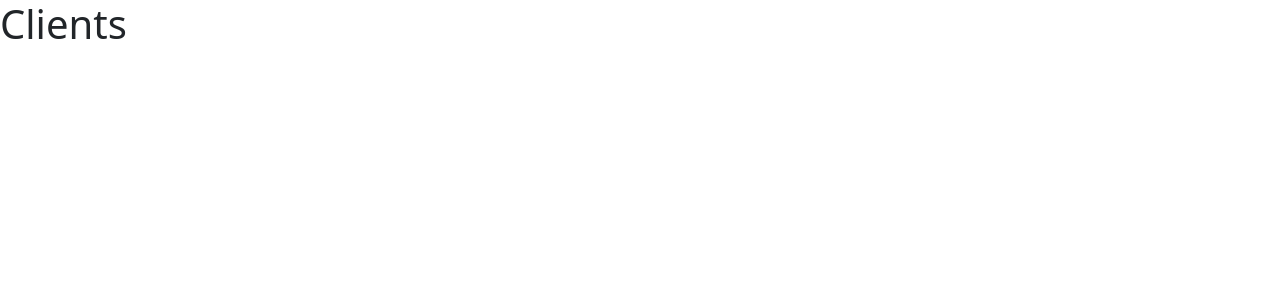
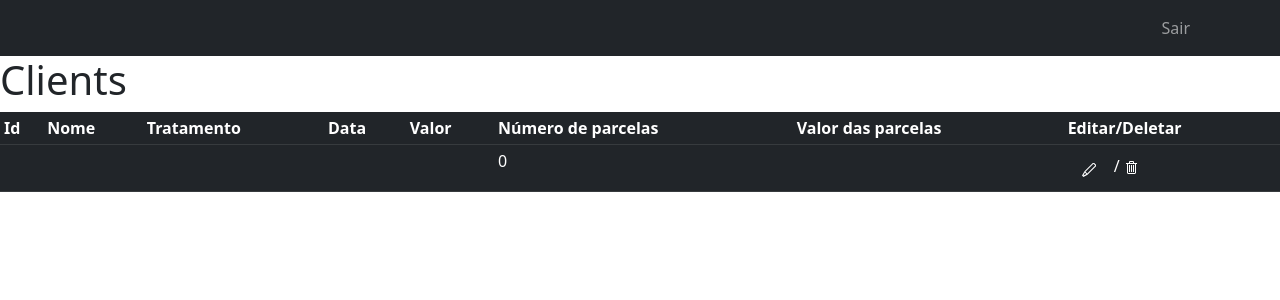
Before and after one commit to Humberto-Bonadiman/softeo-frontend, a React (Create React App) app: page /clients in a window 1280 px wide. Shown: the top 300 px of the page. Built offline with nearby package versions, Linux system fonts and the light colour scheme.

Commit message:
feat: create table for clients

```diff
--- a/package.json
+++ b/package.json
@@ -15,6 +15,7 @@
     "react": "^18.2.0",
     "react-bootstrap": "^2.5.0",
     "react-dom": "^18.2.0",
+    "react-icons": "^4.4.0",
     "react-router-dom": "^6.3.0",
     "react-scripts": "5.0.1",
     "typescript": "^4.8.3",
--- /dev/null
+++ b/src/components/Header.tsx
@@ -0,0 +1,42 @@
+import React, { useContext } from 'react';
+import { Container, Navbar, Nav } from 'react-bootstrap';
+import { useNavigate } from 'react-router-dom';
+import { DentistContext } from '../context/DentistContext';
+
+const Header = () => {
+  const { dentist } = useContext(DentistContext);
+  const navigate = useNavigate();
+
+  const logout = () => {
+    localStorage.removeItem('token');
+    localStorage.removeItem('dentist');
+    navigate('/login');
+  };
+
+  return (
+    <Navbar expand="sm" bg="dark" variant="dark" className="pt-2 pb-2">
+      <Container>
+        <Navbar.Toggle aria-controls="responsive-navbar-nav" />
+        <Navbar.Collapse id="responsive-navbar-nav">
+          <Nav className="me-auto">
+            <Nav.Link
+                data-testid="customer_products__element-navbar-user-full-name"
+              >
+                { dentist.email }
+              </Nav.Link>
+          </Nav>
+          <Nav>
+            <Nav.Link
+              data-testid="customer_products__element-navbar-link-logout"
+              onClick={ logout }
+            >
+              Sair
+            </Nav.Link>
+          </Nav>
+        </Navbar.Collapse>
+      </Container>
+    </Navbar>
+  );
+};
+
+export default Header;
--- a/src/context/DentistContext.tsx
+++ b/src/context/DentistContext.tsx
@@ -1,36 +1,52 @@
 import React, { useState, createContext, ReactNode } from 'react';
+import { IClients } from '../interfaces/clientInterface';
+import { IDentist } from '../interfaces/dentistInterface';
 
 type DentistContextProps = {
   children: ReactNode;
 };
 
-interface IDentist {
-  id: string;
-  name: string;
-  email: string;
-  password: string;
-}
-
 type DentistContextType = {
-  dentists: IDentist[];
-  setDentists: React.Dispatch<React.SetStateAction<IDentist[]>>;
+  dentist: IDentist;
+  setDentist: React.Dispatch<React.SetStateAction<IDentist>>;
+  token: string;
+  setToken: React.Dispatch<React.SetStateAction<string>>;
+  clients: IClients[];
+  setClients: React.Dispatch<React.SetStateAction<IClients[]>>;
 };
 
 const initialValue = {
-  dentists: [
-    {
-      id: '',
+  dentist: {
       email: '',
-      name: '',
-      password: ''
-    }
-  ],
-  setDentists: () => [{}]
+  },
+  setDentist: () => {},
+  token: '',
+  setToken: () => {},
+  clients: [{
+    id: '',
+    name: '',
+    treatment: '',
+    date: '',
+    value: '',
+    numberPlots: 0,
+    valuePlots: '',
+    dentistId: '',
+  }],
+  setClients: () => [{}],
 };
 
 export const DentistContext = createContext<DentistContextType>(initialValue);
 
 export const DentistContextProvider = ({ children }: DentistContextProps) => {
-  const [dentists, setDentists] = useState(initialValue.dentists);
-  return <DentistContext.Provider value={{ dentists, setDentists }}>{children}</DentistContext.Provider>;
+  const [dentist, setDentist] = useState(initialValue.dentist);
+  const [token, setToken] = useState(initialValue.token);
+  const [clients, setClients] = useState(initialValue.clients);
+  return <DentistContext.Provider value={{
+    dentist,
+    setDentist,
+    token,
+    setToken,
+    clients,
+    setClients,
+  }}>{children}</DentistContext.Provider>;
 };
--- /dev/null
+++ b/src/interfaces/clientInterface.ts
@@ -0,0 +1,10 @@
+export interface IClients {
+  id: string;
+  name: string;
+  treatment: string;
+  date: string;
+  value: string;
+  numberPlots: number;
+  valuePlots: string;
+  dentistId: string;
+};
--- a/src/pages/Clients.tsx
+++ b/src/pages/Clients.tsx
@@ -1,6 +1,84 @@
+import { useContext, useEffect } from 'react';
+import { useNavigate } from 'react-router-dom';
+import { fetchApiShowClientByDentistId } from '../services/fetchApi';
+import { DentistContext } from '../context/DentistContext';
+import Header from '../components/Header';
+import { VscEdit, VscTrash } from 'react-icons/vsc';
+
 const Clients = () => {
+  const navigate = useNavigate();
+  const { setClients, clients } = useContext(DentistContext);
+
+  const getClientsByDentist = async () => {
+    const value = localStorage.getItem('token');
+    if (typeof value === 'string') {
+      const parse = JSON.parse(value);
+      if (parse) {
+        const response = await fetchApiShowClientByDentistId(parse);
+        const data = await response.json();
+        console.log(data);
+        setClients(data);
+      }
+    }
+  };
+
+/*   const deleteClient = (id: string) => {
+    removeExpenses(id);
+  } */
+
+  const editClient = (id: string) => {
+    return (
+      <button
+        data-testid="edit-btn"
+        onClick={ () => navigate(`/clients/edit/${id}`) }
+        type="button"
+        className="btn-edit-table btn"
+      >
+        <VscEdit className="btn-image" color="white" />
+      </button>
+    );
+  }
+
+  useEffect(() => {
+    getClientsByDentist();
+  // eslint-disable-next-line react-hooks/exhaustive-deps
+  }, []);
+
   return(
-    <h1>Clients</h1>
+    <div>
+      <Header />
+      <h1>Clients</h1>
+      <div className="table-responsive">
+        <table className="table table-sm table-dark">
+          <thead>
+            <tr>
+              <th scope="col" data-testid="table-header-id">Id</th>
+              <th scope="col" data-testid="table-header-name">Nome</th>
+              <th scope="col" data-testid="table-header-email">Tratamento</th>
+              <th scope="col" data-testid="table-header-date">Data</th>
+              <th scope="col" data-testid="table-header-date">Valor</th>
+              <th scope="col" data-testid="table-header-date">Número de parcelas</th>
+              <th scope="col" data-testid="table-header-date">Valor das parcelas</th>
+              <th scope="col" data-testid="table-header-edit">Editar/Deletar</th>
+            </tr>
+          </thead>
+          <tbody>
+          {clients.map(({ id, name, treatment, date, value, numberPlots, valuePlots }, index) => (
+            <tr key={index}>
+              <th>{id}</th>
+              <td>{name}</td>
+              <td>{treatment}</td>
+              <td>{date}</td>
+              <td>{value}</td>
+              <td>{numberPlots}</td>
+              <td>{valuePlots}</td>
+              <td>{editClient(id)} / <VscTrash className="btn-image" color="white" /></td>
+            </tr>
+          ))}
+        </tbody>
+        </table>
+      </div>
+    </div>
   );
 };
 
--- /dev/null
+++ b/src/pages/EditClient.tsx
@@ -0,0 +1,12 @@
+import React, { useState, useEffect, useContext } from 'react';
+import { useNavigate, useParams } from 'react-router-dom';
+import Header from './../components/Header';
+import { fetchApiRegister } from '../services/fetchApi';
+import { DentistContext } from '../context/DentistContext';
+
+const editClient = () => {
+  const { id } = useParams<{id?: string}>();
+  return (<h1>Edit Client</h1>)
+};
+
+export default editClient;
--- a/src/pages/Login.tsx
+++ b/src/pages/Login.tsx
@@ -4,11 +4,10 @@ import { Container, Figure, Form, Button, Alert } from 'react-bootstrap';
 import Logo from '../images/Logo.jpg';
 import { fetchApi } from '../services/fetchApi';
 import { DentistContext } from '../context/DentistContext';
-import { dentistCreatedInterface } from '../interfaces/dentistInterface';
 
 const Login = () => {
   const navigate = useNavigate();
-  const { setDentists } = useContext(DentistContext);
+  const { setToken, setDentist } = useContext(DentistContext);
 
   const [email, setEmail] = useState('');
   const [password, setPassword] = useState('');
@@ -29,19 +28,20 @@ const Login = () => {
     const POST = 200;
     if (result.status === POST) {
       const body = await result.json();
-      const { id, email, name }: dentistCreatedInterface = body;
-      setDentists(body);
-      localStorage.setItem('dentist', JSON.stringify({ id, email, name }));
+      console.log(body);
+      setToken(body);
+      setDentist({ email });
+      localStorage.setItem('token', JSON.stringify(body));
       navigate('/clients');
     }
   };
 
   const dentistIsOn = () => {
-    const value = localStorage.getItem('dentist');
+    const value = localStorage.getItem('token');
     if (typeof value === 'string') {
       const parse = JSON.parse(value);
       if (parse) {
-        setDentists(parse);
+        setToken(parse);
       }
     }
   };
@@ -60,7 +60,7 @@ const Login = () => {
       onClose={ () => setError(false) }
       dismissible
     >
-      Incorrect email or password.
+      E-mail ou senha incorretos.
     </Alert>
   );
 
@@ -88,7 +88,7 @@ const Login = () => {
           />
         </Form.Group>
         <Form.Group className="mb-3" controlId="formBasicPassword">
-          <Form.Label>Password</Form.Label>
+          <Form.Label>Senha</Form.Label>
           <Form.Control
             type="password"
             placeholder="**********"
@@ -104,7 +104,7 @@ const Login = () => {
           className="mt-3"
           onClick={ handleClick }
         >
-          Login
+          Entrar
         </Button>
         <Button
           variant="outline-primary"
@@ -113,7 +113,7 @@ const Login = () => {
           className="mt-3"
           onClick={ () => { navigate('/register'); } }
         >
-          I still don't have an account
+          Ainda não possuo uma conta
         </Button>
       </Form>
       { error && ALERT }
--- a/src/pages/Register.tsx
+++ b/src/pages/Register.tsx
@@ -44,7 +44,7 @@ const Register = () => {
       onClose={ () => setError(false) }
       dismissible
     >
-      This email is already in use.
+      Este e-mail já está em uso.
     </Alert>
   );
 
@@ -55,7 +55,7 @@ const Register = () => {
         style={ { maxWidth: '500px', minWidth: '300px' } }
       >
         <Form.Group className="mb-3" controlId="formBasicName">
-          <Form.Label>Name</Form.Label>
+          <Form.Label>Nome</Form.Label>
           <Form.Control
             type="text"
             placeholder="Nome completo"
@@ -64,7 +64,7 @@ const Register = () => {
           />
         </Form.Group>
         <Form.Group className="mb-3" controlId="formBasicEmail">
-          <Form.Label>Email</Form.Label>
+          <Form.Label>E-mail</Form.Label>
           <Form.Control
             type="email"
             placeholder="email@trybeer.com.br"
@@ -73,7 +73,7 @@ const Register = () => {
           />
         </Form.Group>
         <Form.Group className="mb-3" controlId="formBasicPassword">
-          <Form.Label>Password</Form.Label>
+          <Form.Label>Senha</Form.Label>
           <Form.Control
             type="password"
             placeholder="**********"
@@ -93,12 +93,12 @@ const Register = () => {
           className="mt-3"
           onClick={ handleClick }
         >
-          Register
+          Registrar
         </Button>
       </Form>
       <p style={ { margin: 'auto', maxWidth: '240px' } }>
-        Already have an account?&nbsp;
-        <a href="/login">Login</a>
+        Já possui uma conta?&nbsp;
+        <a href="/login">Entrar</a>
       </p>
       { error && ALERT }
     </Container>
--- a/src/routes/AppRoutes.tsx
+++ b/src/routes/AppRoutes.tsx
@@ -1,6 +1,7 @@
 import React from 'react';
 import { BrowserRouter as Router, useRoutes, Navigate } from 'react-router-dom';
 import Clients from '../pages/Clients';
+import EditClient from '../pages/EditClient';
 import Login from '../pages/Login';
 import Register from '../pages/Register';
 
@@ -9,6 +10,7 @@ const App = () => {
     { path: '/', element: <Navigate to="/login" /> },
     { path: '/login', element: <Login /> },
     { path: '/register', element: <Register /> },
+    { path: '/clients/edit/:id', element: <EditClient /> },
     { path: '/clients', element: <Clients /> }
   ]);
 };
--- a/src/services/fetchApi.tsx
+++ b/src/services/fetchApi.tsx
@@ -1,7 +1,10 @@
 const appJson = 'application/json';
+const softeo = 'https://softeo-backend-humberto.herokuapp.com';
+const localhost = 'http://localhost:3001';
+const request = softeo || localhost;
 
 export const fetchApi = async (email: string, password: string) => {
-  const fecthLogin = fetch('https://softeo-backend-humberto.herokuapp.com/login', {
+  const fecthLogin = fetch(`${request}/login`, {
     method: 'POST',
     headers: {
       Accept: appJson,
@@ -17,7 +20,7 @@ export const fetchApi = async (email: string, password: string) => {
 };
 
 export const fetchApiRegister = async (email: string, name: string, password: string) => {
-  const fetchRegister = fetch('https://softeo-backend-humberto.herokuapp.com/dentist', {
+  const fetchRegister = fetch(`${request}/dentist`, {
     method: 'POST',
     headers: {
       Accept: appJson,
@@ -32,3 +35,16 @@ export const fetchApiRegister = async (email: string, name: string, password: st
   const response = await fetchRegister;
   return response;
 };
+
+export const fetchApiShowClientByDentistId = async (token: string) => {
+  const fetchShowClientByDentistId = fetch(`${request}/client/dentist`, {
+    method: 'GET',
+    headers: {
+      Accept: appJson,
+      'Content-Type': appJson,
+      Authorization: token,
+    },
+  });
+  const response = await fetchShowClientByDentistId;
+  return response;
+};
```
Also changed, not shown: src/interfaces/dentistInterface.ts (+3 -9 lines), 1 other file (tests, documents, lock files or other folders).
